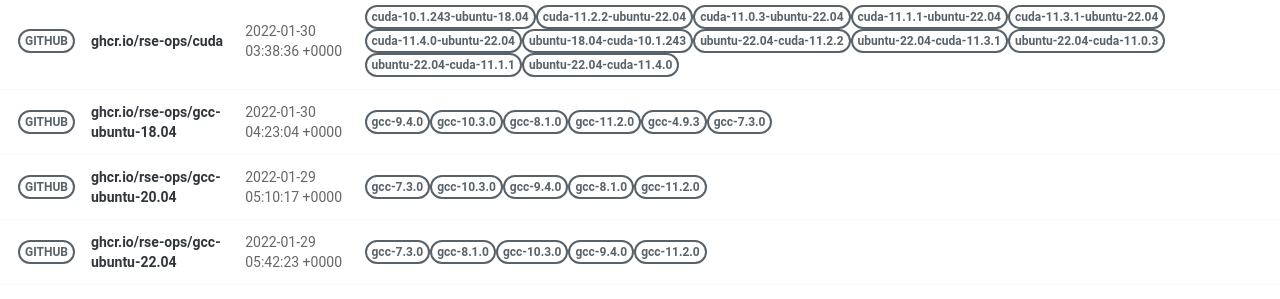
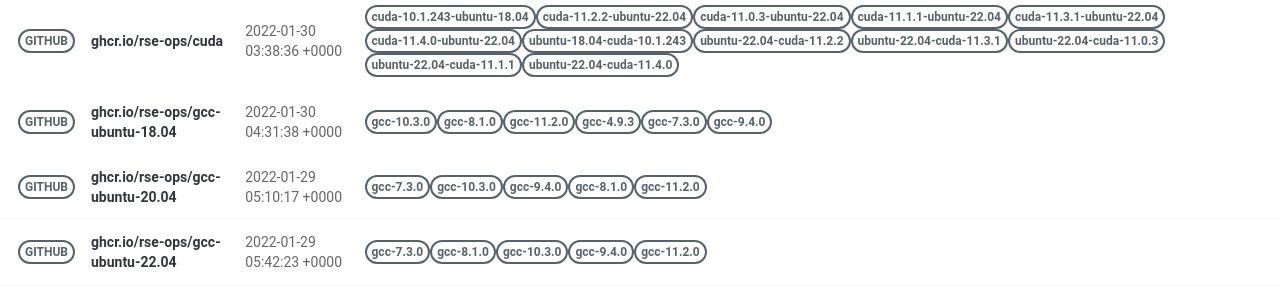
Before and after one commit to rse-ops/docker-images, a Jekyll site: the page built from pages/index.md, in a window 1280 px wide. Shown: the part 502-801 px from the top of the page. Built offline with Jekyll 4.4.1, drawn with Linux system fonts in a browser that asks for light colours; nearby versions of some CDN libraries.

Commit message:
Automated push to update library 2022-01-30

```diff
--- a/_library/ghcr.io-rse-ops-gcc-ubuntu-18.04.md
+++ b/_library/ghcr.io-rse-ops-gcc-ubuntu-18.04.md
@@ -1,14 +1,11 @@
 ---
 layout: container
 name: ghcr.io/rse-ops/gcc-ubuntu-18.04
-updated_at: 2022-01-30 04:23:04.245891
+updated_at: 2022-01-30 04:31:38.280463
 
 
 container_url: https://github.com/orgs/rse-ops/packages/container/package/gcc-ubuntu-18.04
 versions:
- - tag: gcc-9.4.0
-   dockerfile: https://github.com/rse-ops/docker-images/blob/main/ubuntu/gcc/Dockerfile
-   manifest: https://crane.ggcr.dev/manifest/ghcr.io/rse-ops/gcc-ubuntu-18.04:gcc-9.4.0
  - tag: gcc-10.3.0
    dockerfile: https://github.com/rse-ops/docker-images/blob/main/ubuntu/gcc/Dockerfile
    manifest: https://crane.ggcr.dev/manifest/ghcr.io/rse-ops/gcc-ubuntu-18.04:gcc-10.3.0
```
Also changed, not shown: other parts of _library/ghcr.io-rse-ops-gcc-ubuntu-18.04.md (+3 -0 lines).
